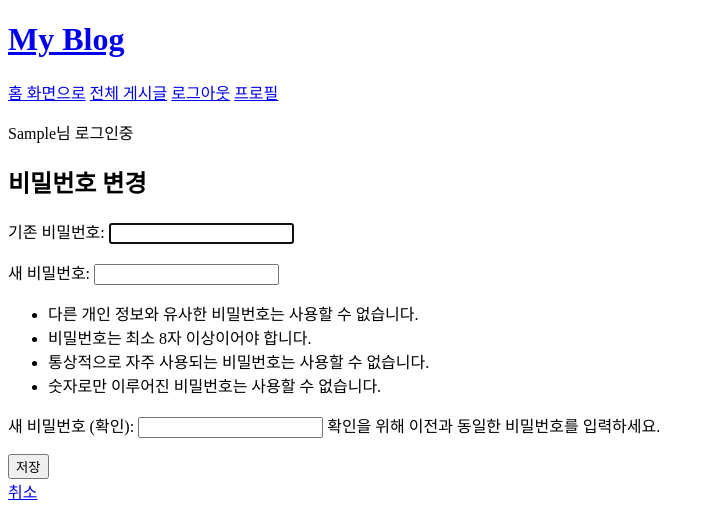
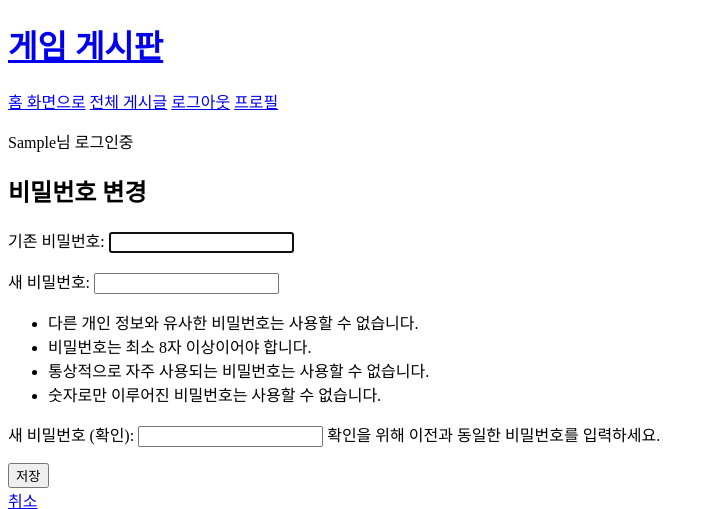
Before and after one commit to HwangDal85/django_blog_project, a Django app: page /profile/pass_update/ in a window 1280 px wide. Shown: the top 509 px of the page, without its empty margins (0-709 px from the left). Run offline with Django 5.2, Linux system fonts and the light colour scheme; the visitor is signed in with stand-in values (Sample User, id 1).

Commit message:
페이지 제목 수정

```diff
--- a/blog/templates/blog/base.html
+++ b/blog/templates/blog/base.html
@@ -1,11 +1,11 @@
 <!DOCTYPE html>
 <html>
 <head>
-    <title>{% block title %}My Blog{% endblock %}</title>
+    <title>{% block title %}게임 게시판{% endblock %}</title>
 </head>
 <body>
     <header>
-        <h1><a href="{% url 'home' %}">My Blog</a></h1>
+        <h1><a href="{% url 'home' %}">게임 게시판</a></h1>
     </header>
     <nav>
         <a href="{% url 'home' %}">홈 화면으로</a>
```
